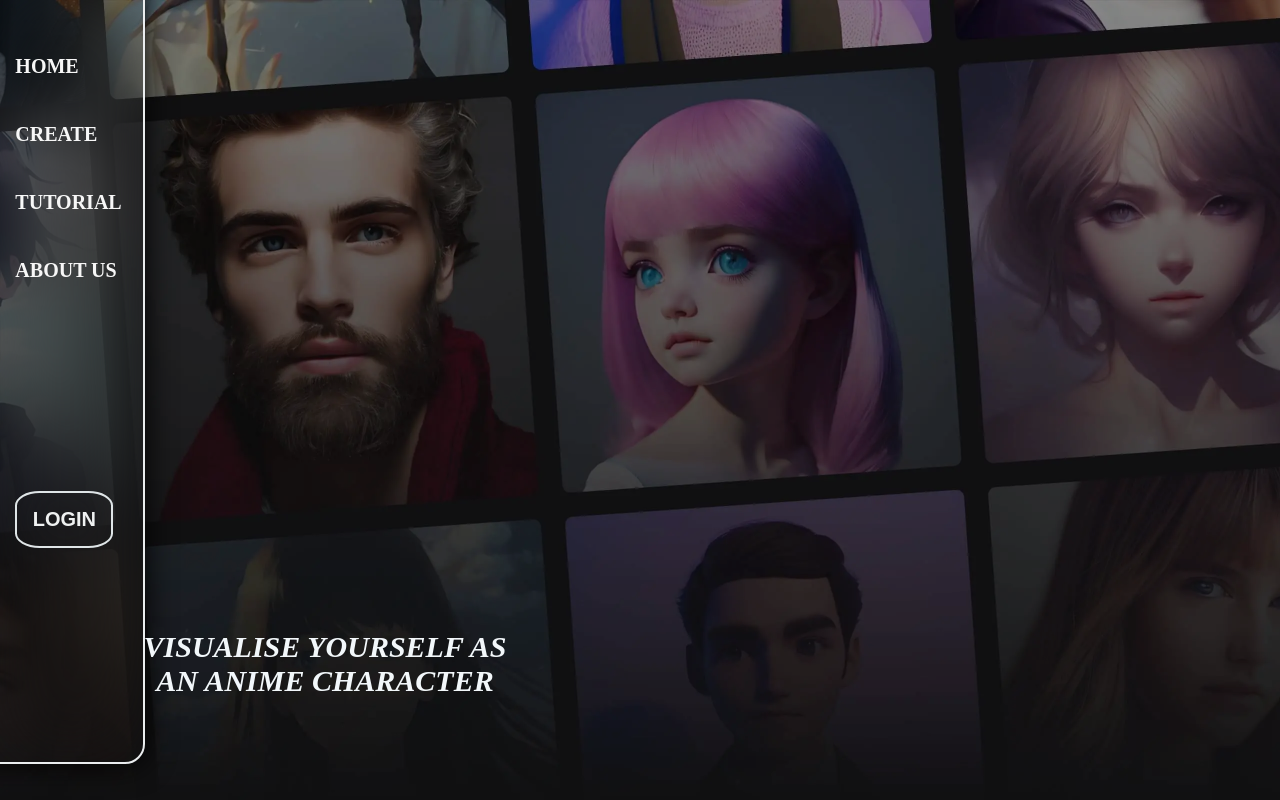
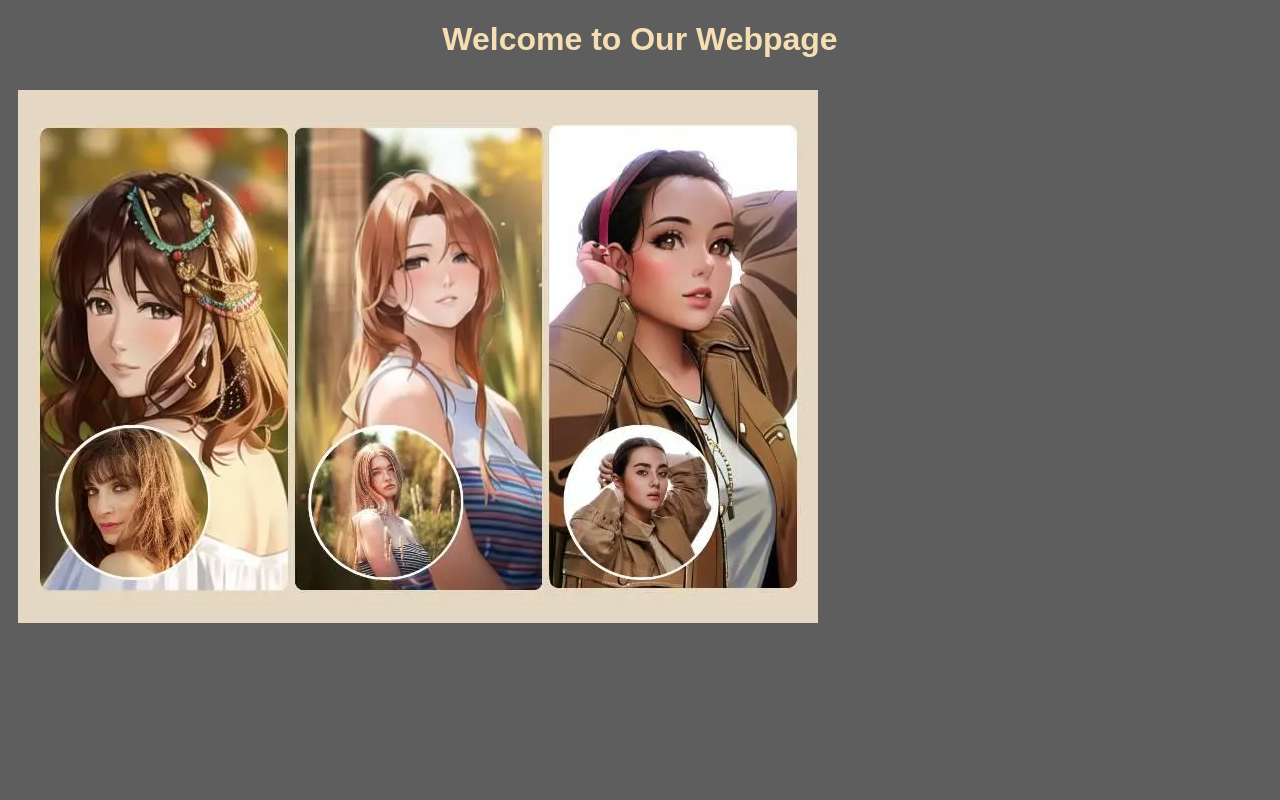
Before and after one commit to ManselInfinity/SelfieStylizer, a PHP site: page /recent/1home.html in a window 1280 px wide. Run offline with PHP 8.4, Linux system fonts and the light colour scheme.

Commit message:
forgot password and demo home page

```diff
--- a/recent/1home.html
+++ b/recent/1home.html
@@ -4,145 +4,21 @@
 <head>
     <meta charset="UTF-8">
     <meta name="viewport" content="width=device-width, initial-scale=1.0">
-    <title>home</title>
+    <title>Image Gallery</title>
     <link rel="stylesheet" href="home.css">
-
 </head>
 
 <body>
-    <header>
-        <!-- <h2 class="logo">logo</h2>
-        <nav class="navigation">
-            <a href="#">home</a>
-            <a href="#">about</a>
-            <a href="#">contact us</a>
-            <a href="#">tutorial</a>
-            <button class="btnlogin-popup">login</button>
-        </nav> -->
-        <div class="l">
-        </div>
-        <div class="col">
-        </div>
-        <div class="contain">
-            <h2>VISUALISE YOURSELF AS AN ANIME CHARACTER</h2>
-        </div>
-        <div class="mid">
-            <ul class="navbar">
-                <li><a href="#">HOME</a></li><br><br>
-                <li><a href="#">CREATE</a></li><br><br>
-                <li><a href="#">TUTORIAL</a></li><br><br>
-                <li><a href="#">ABOUT US</a></li><br><br>
-                <li><button class="btnlogin-popup">LOGIN</button></li>
-            </ul>
-        </div>
-    </header>
-    <div class="wrapper">
-        <span class="icon-close">
-            <ion-icon name="close"></ion-icon>
+    <h1 class="h">Welcome to Our Webpage</h1>
+    <div class="image-gallery">
+        <img src="i1.webp" alt="Image 1" class="gallery-image" onclick="showImage('i1.webp')">
 
-        </span>
-        <div class="form-box login">
-            <h2>Login</h2>
-            <form action="authentication/signIn.php" method="post">
-                <div class="input-box">
-                    <span class="icon">
-                        <ion-icon name="mail"></ion-icon></span>
-                    <input type="email" required name="email">
-                    <label>Email</label>
-                </div>
-
-                <div class="input-box">
-                    <span class="icon">
-                        <ion-icon name="lock-closed"></ion-icon>
-                    </span>
-                    <input type="password" required name="password">
-                    <label>Password</label>
-                </div>
-                <div class="remember-forget">
-                    <label><input type="checkbox">remember me</label>
-                    <a href="#">forgot password</a>
-                </div>
-                <button type="submit" class="btn">LOGIN</button>
-                <div class="login-register">
-                    <p>Dont have an account?<a href="#" class="register-link">Register</a> </p>
-                </div>
-            </form>
-        </div>
-
-        <div class="form-box register">
-            <h2>Registration</h2>
-
-            <form action="authentication/register.php" method="post">
-                <!-- <div class="input-box">
-                <span class="icon">
-                    <ion-icon name="person"></ion-icon></span>
-                <input type="text"required name="">
-                <label>Username</label>
-            </div> -->
-
-                <div class="input-box">
-                    <span class="icon">
-                        <ion-icon name="mail"></ion-icon></span>
-                    <input type="email" required name="email">
-                    <label>Email</label>
-                </div>
-
-                <div class="input-box">
-                    <span class="icon">
-                        <ion-icon name="lock-closed"></ion-icon>
-                    </span>
-                    <!-- CHANGE PASSWORD LENGTH LATER, maybe, Idk -->
-                    <input type="password" name="password" id="psw" pattern="(?=.*\d)(?=.*[a-z])(?=.*[A-Z]).{3,}"
-                        title="Must contain at least one number and one uppercase and lowercase letter, and at least 3 or more characters"
-                        required>
-                    <label>Password</label>
-                </div>
-                <div class="remember-forget">
-                    <label><input type="checkbox" required>I agree to the terms and conditions</label>
-
-                </div>
-                <button type="submit" class="btn">REGISTER</button>
-                <div class="login-register">
-                    <p>already have an account?<a href="#" class="login-link">Login</a> </p>
-                </div>
-
-
-
-            </form>
-
-            <div id="message">
-                <h3>Password must contain the following:</h3>
-                <h1 id="letter" class="invalid">A <b>lowercase</b> letter</h1>
-                <h1 id="capital" class="invalid">A <b>capital (uppercase)</b> letter</h1>
-                <h1 id="number" class="invalid">A <b>number</b></h1>
-                <h1 id="length" class="invalid">Minimum <b>8 characters</b></h1>
-            </div>
-
-
-            <!-- <div class="form-box register">
-            <h2>Registration</h2>
-            <form action="authentication\register.php" method="post">
-
-                <div class="input-box">
-                    <span class="icon">
-                        <ion-icon name="lock-closed"></ion-icon>
-                    </span>
-                    <input type="text"required name="otp" maxlength="4">
-                    <label>enter otp</label>
-                </div>
-                <button type="submit" class="btn">SUBMIT</button>
-            </form> -->
-
-
-
-        </div>
     </div>
-
-
-
+    <div id="image-modal" class="modal">
+        <span class="close" onclick="closeImageModal()">&times;</span>
+        <img id="enlarged-image" class="modal-content">
+    </div>
     <script src="home.js"></script>
-    <script type="module" src="https://unpkg.com/ionicons@7.1.0/dist/ionicons/ionicons.esm.js"></script>
-    <script nomodule src="https://unpkg.com/ionicons@7.1.0/dist/ionicons/ionicons.js"></script>
 </body>
 
 </html>
--- a/recent/home.css
+++ b/recent/home.css
@@ -1,324 +1,54 @@
+/* Add your CSS styles here */
 body {
-
-    /* background: url('imp91.png'); */
-    background-image: url(img21.webp);
-    background-color: rgba(128, 128, 128, 0.589);
-    background-blend-mode: multiply;
-    background-size: cover;
-    background-repeat: no-repeat;
-    background-attachment: fixed;
-
-
-    /* background-color: #000011;*/
+    background-color: rgb(94, 94, 95);
+    font-family: Arial, sans-serif;
 }
 
-
-/* .wrapper{
-    position: relative;
-    width: 400px;
-    height: 440px;
-    background: transparent;
-    border: 2px solid rgba(255, 255, 255, .5);
-    border-radius: 20px;
-    backdrop-filter: blur(20px);
-    box-shadow: 0 0 30px rgba(0, 0, 0, .5);
-    display: flex;
-    justify-content: center;
-    align-items: center;
-    overflow: hidden;
-    transform: scale(0);
-    transition: height .2s ease,height .2s ease;
-} */
-
-
-.wrapper {
-    position: absolute;
-    top: 5%;
-    right: 5%;
-
-    width: 400px;
-    height: 600px;
-    background: transparent;
-    border: 2px solid rgba(255, 255, 255, .5);
-    border-radius: 20px;
-    backdrop-filter: blur(10px);
-    box-shadow: 0 0 30px rgba(0, 0, 0, .5);
-    display: flex;
-    justify-content: center;
-    align-items: center;
-    overflow: hidden;
-    transform: scale(0);
-    transition: height .2s ease, height .2s ease;
+.h {
+    text-align: center;
+    color: wheat;
 }
 
-.wrapper.active-popup {
-    transform: scale(1);
+.image-gallery {
+    display: flex;
+    flex-wrap: wrap;
 }
 
-.wrapper.active {
-    height: 520px;
+.gallery-image {
+    margin: 10px;
+    cursor: pointer;
+    transition: transform 0.2s;
 }
 
-.wrapper .form-box {
-    width: 100%;
-    padding: 40px;
+.gallery-image:hover {
+    transform: scale(1.1);
 }
 
-.wrapper .form-box.login {
-    transition: transform .18s ease;
-    transform: translateX(0);
+.modal {
+    display: none;
+    position: fixed;
+    z-index: 1;
+    padding-top: 50px;
+    left: 0;
+    top: 0;
+    width: 100%;
+    height: 100%;
+    background-color: rgba(0, 0, 0, 0.8);
 }
 
-.wrapper.active .form-box.login {
-    transition: none;
-    transform: translateX(-400px);
+.modal-content {
+    margin: auto;
+    display: block;
+    max-width: 80%;
+    max-height: 80%;
 }
 
-.wrapper .form-box.register {
+.close {
     position: absolute;
-    transition: none;
-    transform: translateX(400px);
+    top: 20px;
+    right: 30px;
+    font-size: 30px;
+    font-weight: bold;
+    color: #fff;
+    cursor: pointer;
 }
-
-.wrapper.active .form-box.register {
-    transition: transform .18s ease;
-    transform: translateX(0);
-}
-
-.wrapper .icon-close {
-    position: absolute;
-    top: 0;
-    right: 0;
-    width: 45px;
-    height: 45px;
-    background: #0f0f0f;
-    font-size: 2em;
-    color: #daeaf1;
-    display: flex;
-    justify-content: center;
-    align-items: center;
-    border-bottom-left-radius: 20px;
-    cursor: pointer;
-    z-index: 1;
-}
-
-.form-box h2 {
-    font-size: 2em;
-    color: black;
-    text-align: center;
-
-}
-
-.input-box {
-    position: relative;
-    width: 100%;
-    height: 50px;
-    border-bottom: 2px solid black;
-    margin: 30px 0;
-}
-
-.input-box label {
-    position: absolute;
-    top: 50%;
-    left: 5px;
-    transform: translateY(-50%);
-    font-size: 1em;
-    color: black;
-    font-weight: 500;
-    pointer-events: none;
-    transition: .5s;
-
-}
-
-.input-box input:focus~label,
-.input-box input:valid~label {
-    top: -5px;
-}
-
-.input-box input {
-    width: 100%;
-    height: 100%;
-    background: transparent;
-    border: none;
-    outline: none;
-    font-size: 1em;
-    color: black;
-    font-weight: 600;
-    padding: 0 35px 0 5px;
-}
-
-.input-box .icon {
-    position: absolute;
-    right: 8px;
-    font-size: 1.2em;
-    color: black;
-    line-height: 57px;
-
-}
-
-
-.remember-forget {
-    font-size: .9em;
-    color: black;
-    font-weight: 500;
-    margin: -15px 0 15px;
-    display: flex;
-    justify-content: space-between;
-}
-
-.remember-forget a {
-    color: black;
-    text-decoration: none;
-}
-
-.remember-forget a:hover {
-    text-decoration: underline;
-}
-
-.btn {
-    width: 100%;
-    height: 45px;
-    background: black;
-    border: none;
-    outline: none;
-    border-radius: 6px;
-    cursor: pointer;
-    font-size: 1em;
-    color: aliceblue;
-    font-weight: 500;
-}
-
-.login-register {
-    font-size: .9em;
-    color: black;
-    text-align: center;
-    font-weight: 500;
-    margin: 25px 0 10px;
-}
-
-.login-register p a {
-    color: black;
-    text-decoration: none;
-    font-weight: 600;
-
-}
-
-.login-register p a:hover {
-    text-decoration: underline;
-}
-
-.l {
-    position: absolute;
-    top: -5%;
-    left: -2%;
-    height: 84%;
-    border: 2px solid #eaedee;
-    width: 3%;
-    padding: 5%;
-    background: transparent;
-    border-radius: 20px;
-    backdrop-filter: blur(40px);
-    box-shadow: 0 0 30px rgb(0, 0, 0, 8.9);
-    justify-content: center;
-    align-items: center;
-    overflow: hidden;
-
-}
-
-
-.btnlogin-popup {
-    position: absolute;
-    bottom: -50%;
-    left: 10%;
-    font-size: 20px;
-    font-weight: 900;
-    color: #eff1f1;
-    padding: 10%;
-    background-image: url(img11.png);
-    border: 2px solid #dfe5e7;
-    border-radius: 25%;
-    background: transparent;
-    backdrop-filter: blur(40px);
-}
-
-.btnlogin-popup:hover {
-    color: #689cb4;
-}
-
-
-
-.navbar li a {
-    position: absolute;
-    left: 10%;
-    text-decoration: none;
-    font-size: 20px;
-    font-weight: 900;
-    color: #f7f7f7;
-    padding: 0px;
-}
-
-.navbar li a:hover,
-.navbar li a:active {
-    text-decoration: underline;
-    color: #689cb4;
-}
-
-
-
-.contain {
-    position: absolute;
-    font-weight: bold;
-    left: 128px;
-    top: 75%;
-    width: 30%;
-    padding: 5px;
-    text-align: center;
-    font-style: italic;
-    font-size: 20px;
-    /* border: 2px solid rgb(248, 244, 244);*/
-    color: #f2f7fa;
-
-}
-
-.mid {
-    display: inline-block;
-    width: 10%;
-    /*border:2px solid rgb(245, 240, 240);*/
-    position: absolute;
-    left: 0%;
-    font-size: 30px;
-    padding: 1%;
-    top: 12px;
-    color: blue;
-}
-
-.navbar {
-    color: rgb(71, 69, 69);
-    list-style: none;
-
-}
-
-#message {
-    display: none;
-    background: #8ba8b881;
-    color: #000;
-    position: relative;
-    padding: 20px;
-    margin-top: 10px;
-}
-
-#message h1 {
-    padding: 5px 25px;
-    font-size: 18px;
-}
-
-/* Add a green text color and a checkmark when the requirements are right */
-.valid {
-    color: green;
-}
-
-
-/* Add a red text color and an "x" icon when the requirements are wrong */
-.invalid {
-    color: red;
-}
```
Also changed, not shown: forgot_password/forgot_Pass.js (added, +12 -0 lines), forgot_password/forgot_pass.css (added, +51 -0 lines), forgot_password/forgot_pass.html (added, +24 -0 lines), recent/home.js (+8 -75 lines), recent/home.php (added, +18 -0 lines).
